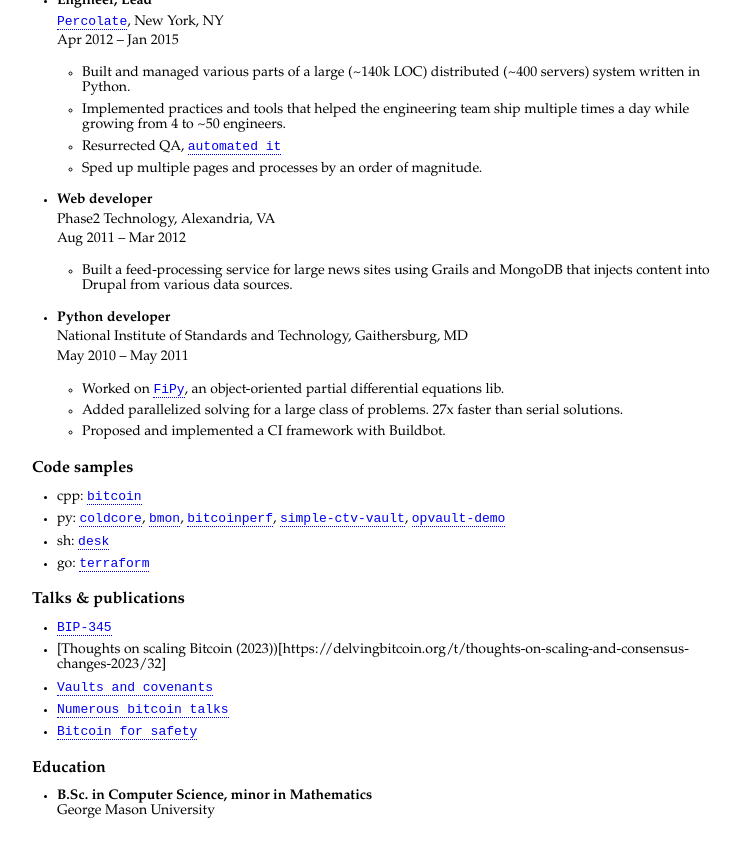
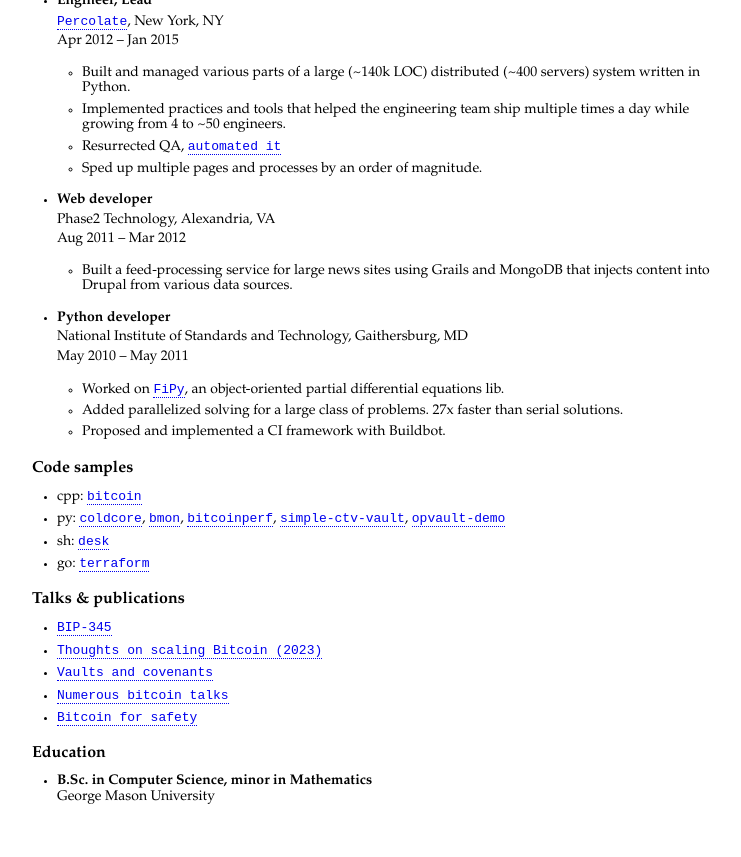
Before and after one commit to jamesob/jamesob.github.io, a Jekyll site: the page built from resume/index.md, in a window 1280 px wide and 900 px high, scrolled down 1107 px. Shown: the top 857 px of the window, without its empty margins (28-769 px from the left). Built offline with Jekyll 4.4.1, drawn with Linux system fonts in a browser that asks for light colours.

Commit message:
res edits

```diff
--- a/resume/index.md
+++ b/resume/index.md
@@ -116,7 +116,7 @@
 ## Talks & publications
 
 - [BIP-345](https://github.com/bitcoin/bips/blob/master/bip-0345.mediawiki)
-- [Thoughts on scaling Bitcoin (2023))[https://delvingbitcoin.org/t/thoughts-on-scaling-and-consensus-changes-2023/32]
+- [Thoughts on scaling Bitcoin (2023)](https://delvingbitcoin.org/t/thoughts-on-scaling-and-consensus-changes-2023/32)
 - [Vaults and covenants](https://jameso.be/vaults.pdf)
 - [Numerous bitcoin
   talks](https://www.youtube.com/results?search_query=%22james+o%27beirne%22)
```
